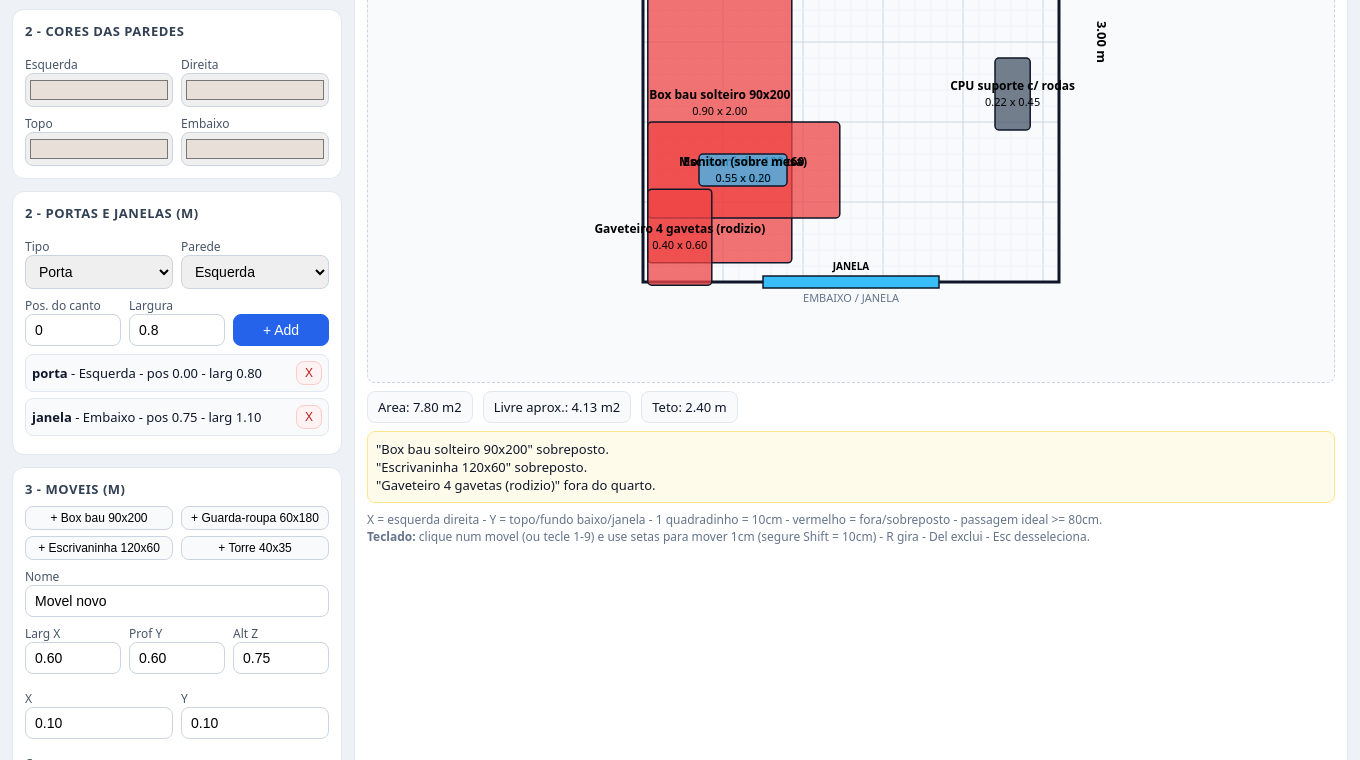
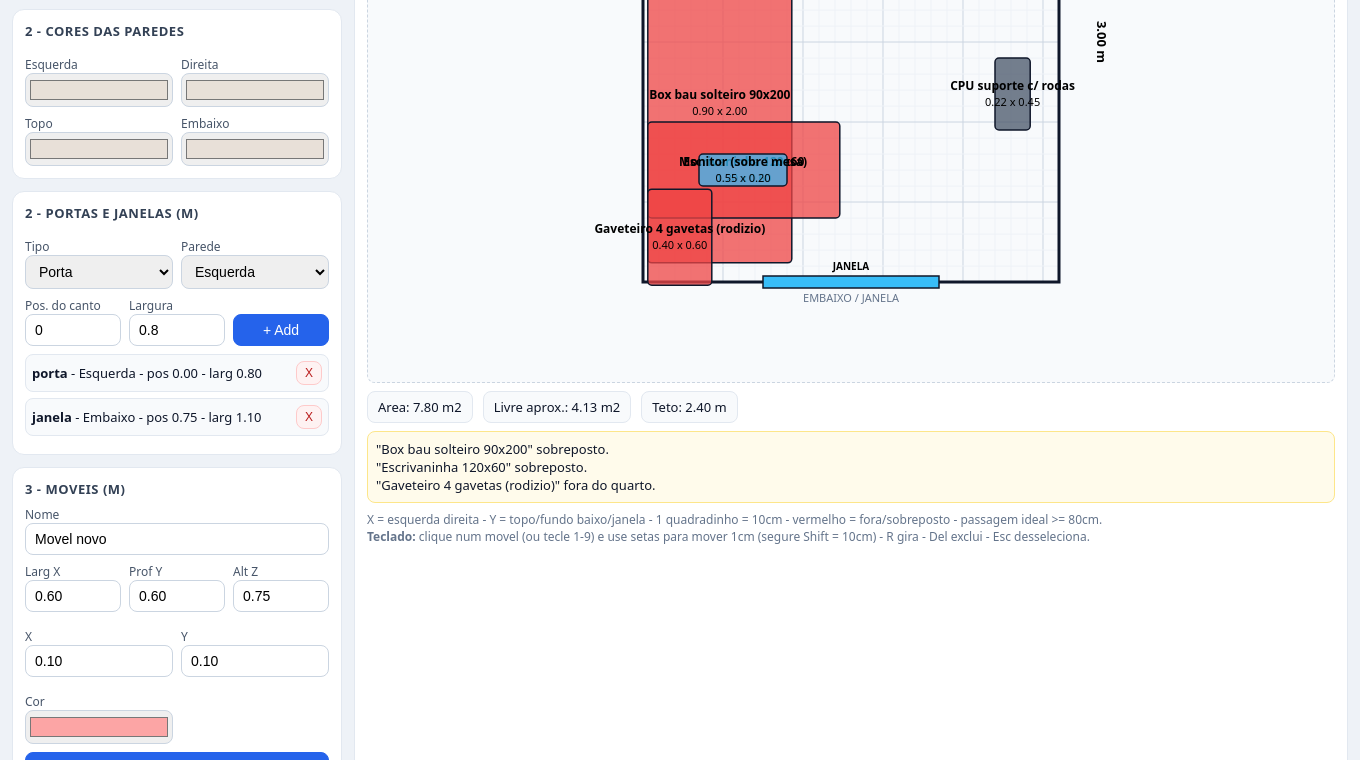
Before and after one commit to VectraInsights/modular, an Electron app: page planejador-comodos-pc/index.html in a window 1360 px wide. Shown: the part 354-1114 px from the top of the page. Drawn offline with nearby package versions, Linux system fonts and the light colour scheme; no server answers.

Commit message:
fix: remove moveis padrao do painel lateral

```diff
--- a/planejador-comodos-pc/index.html
+++ b/planejador-comodos-pc/index.html
@@ -68,10 +68,6 @@ svg{display:block;margin:0 auto;touch-action:none;user-select:none}
     <ul id="opList"></ul>
   </div>
   <div class="card"><h2>3 - Moveis (m)</h2>
-    <div class="row"><button class="small" onclick="quickAdd('Box bau solteiro',0.90,2.00,'#93c5fd')">+ Box bau 90x200</button>
-    <button class="small" onclick="quickAdd('Guarda-roupa',0.60,1.80,'#c4b5fd')">+ Guarda-roupa 60x180</button></div>
-    <div class="row" style="margin-top:6px"><button class="small" onclick="quickAdd('Escrivaninha',1.20,0.60,'#fcd34d')">+ Escrivaninha 120x60</button>
-    <button class="small" onclick="quickAdd('Torre 40',0.40,0.35,'#6ee7b7')">+ Torre 40x35</button></div>
     <label>Nome</label><input id="fName" value="Movel novo">
     <div class="row3"><div><label>Larg X</label><input id="fW" type="number" step="0.01" value="0.60"></div>
     <div><label>Prof Y</label><input id="fD" type="number" step="0.01" value="0.60"></div>
```
